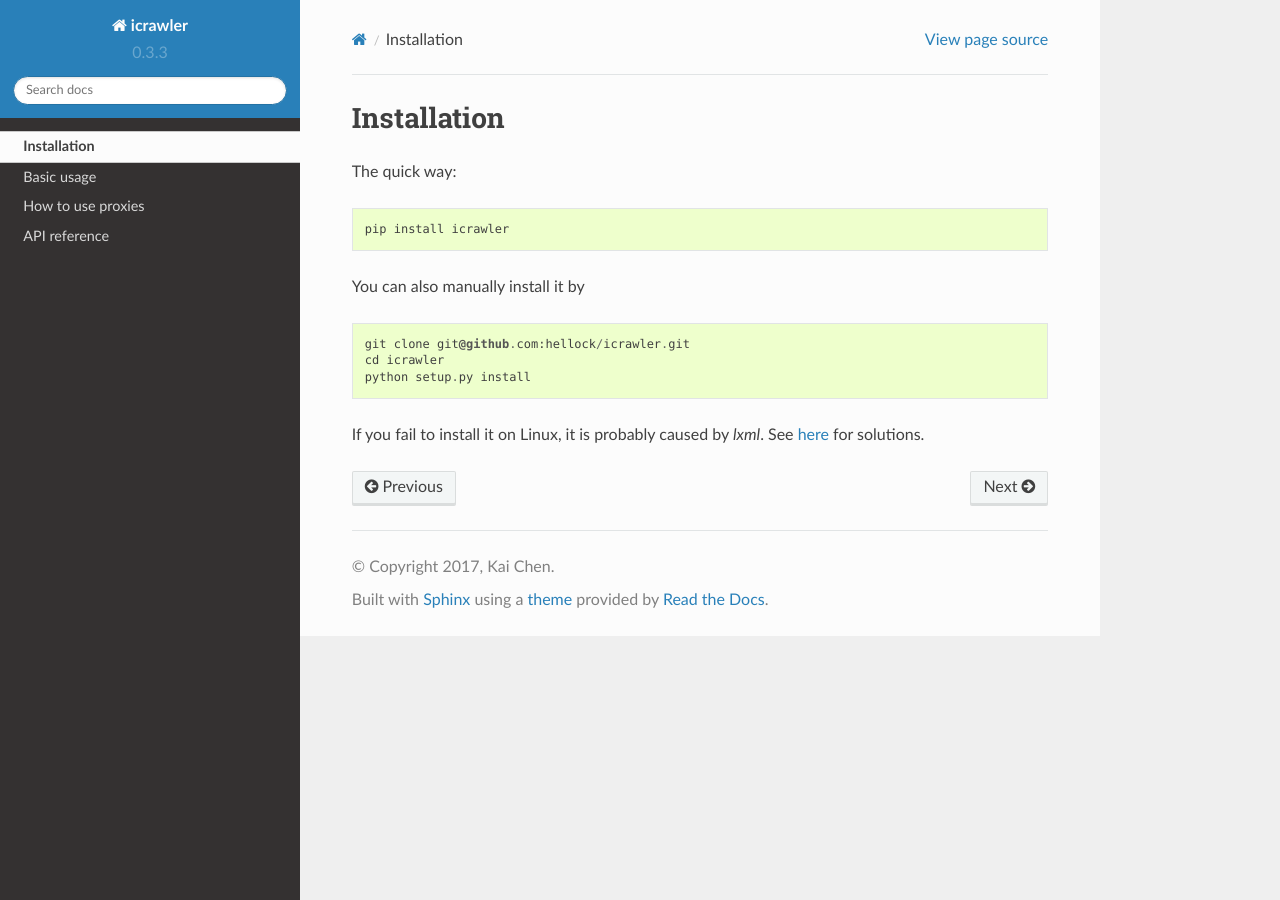
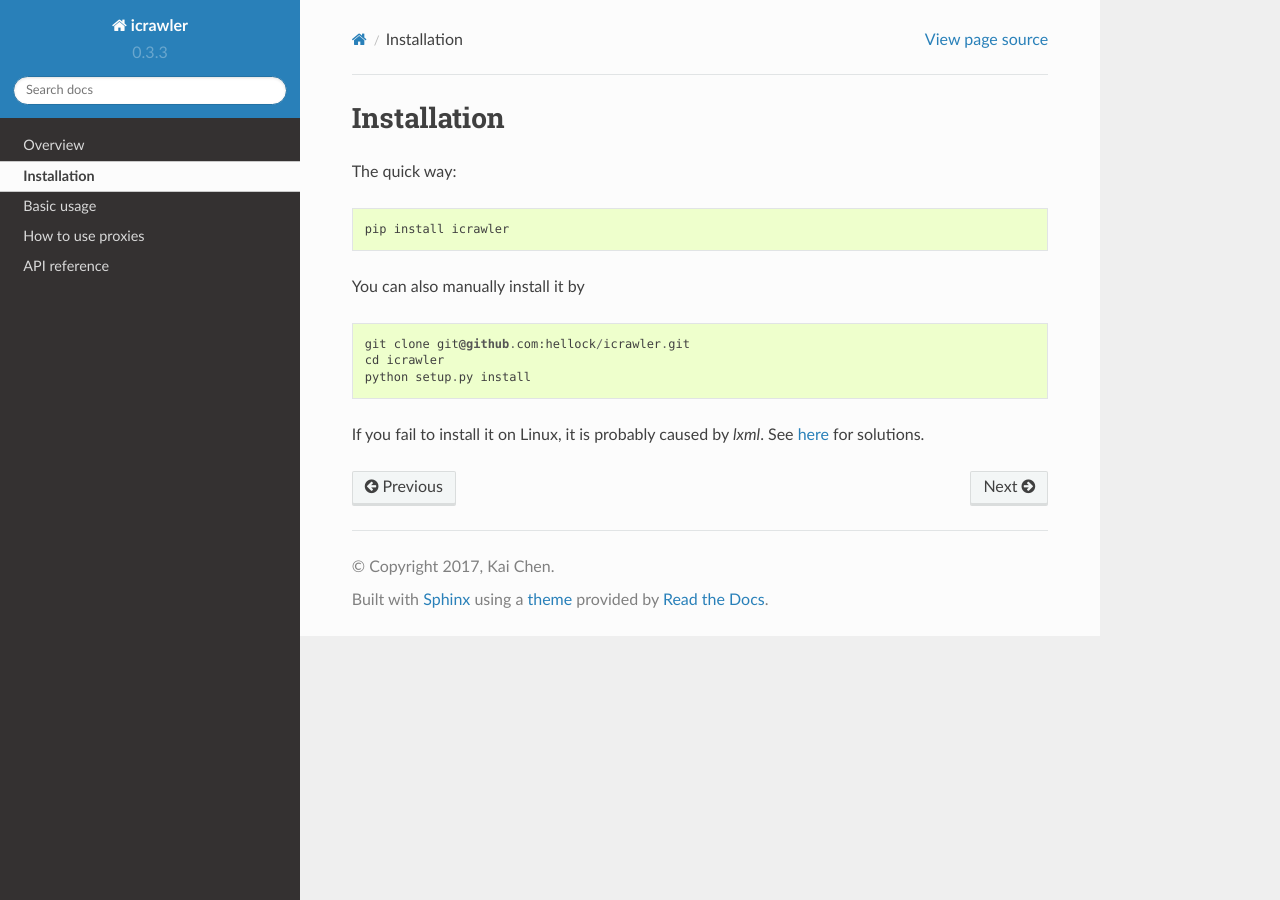
Before and after one commit to hellock/icrawler, a Sphinx documentation site: the page built from docs/install.rst, in a window 1280 px wide. Built offline with Sphinx 7.4.7 and the Read the Docs theme 2.0.0, drawn with Linux system fonts in a browser that asks for light colours.

```diff
--- a/docs/index.rst
+++ b/docs/index.rst
@@ -2,6 +2,12 @@ Welcome to icrawler
 ===================
 
 .. include:: ../README.rst
+
+
+.. toctree::
+   :hidden:
+
+   Overview <self>
 
 Documentation index
 ===================
--- a/setup.py
+++ b/setup.py
@@ -8,7 +8,7 @@ def readme():
 
 setup(
     name='icrawler',
-    version='0.3.3',
+    version='0.3.4',
     description='A mini framework of image crawlers',
     long_description=readme(),
     keywords='image crawler spider',
```
